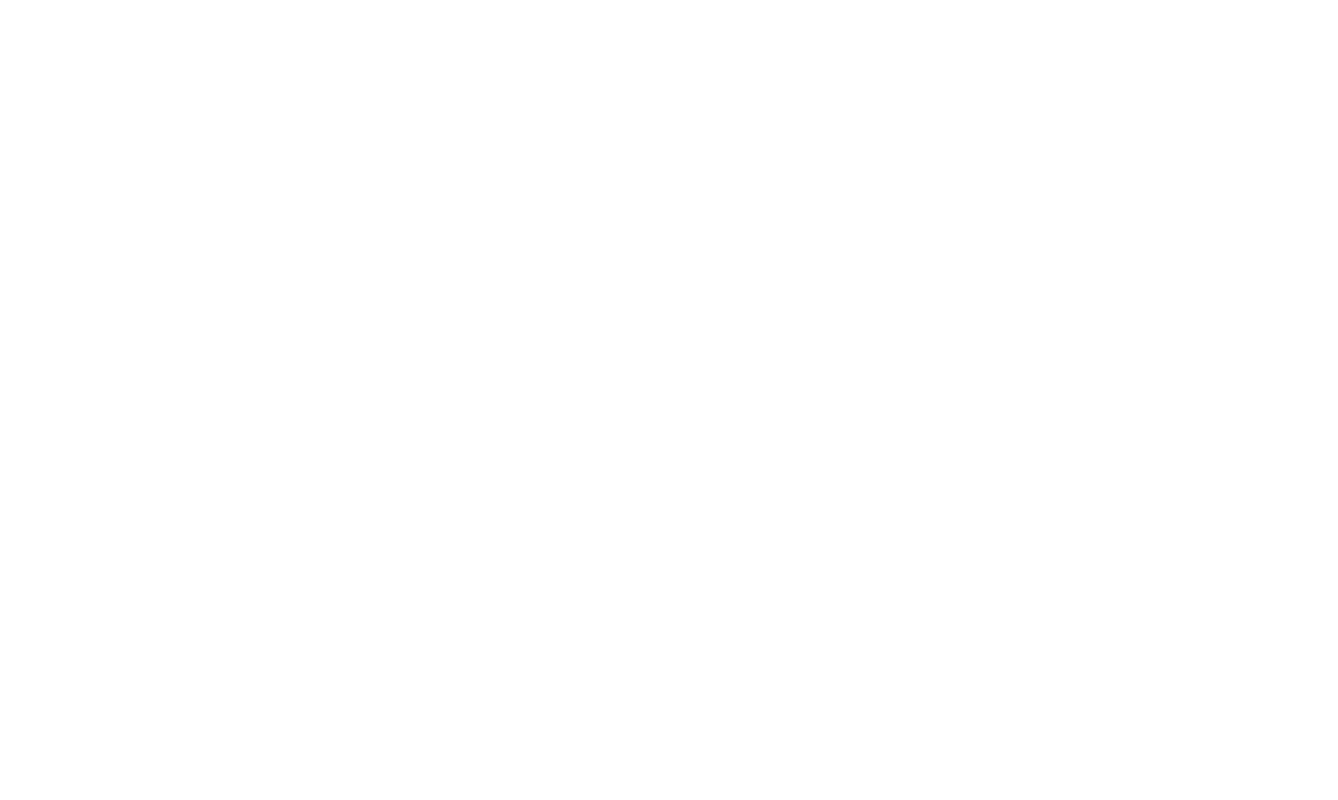
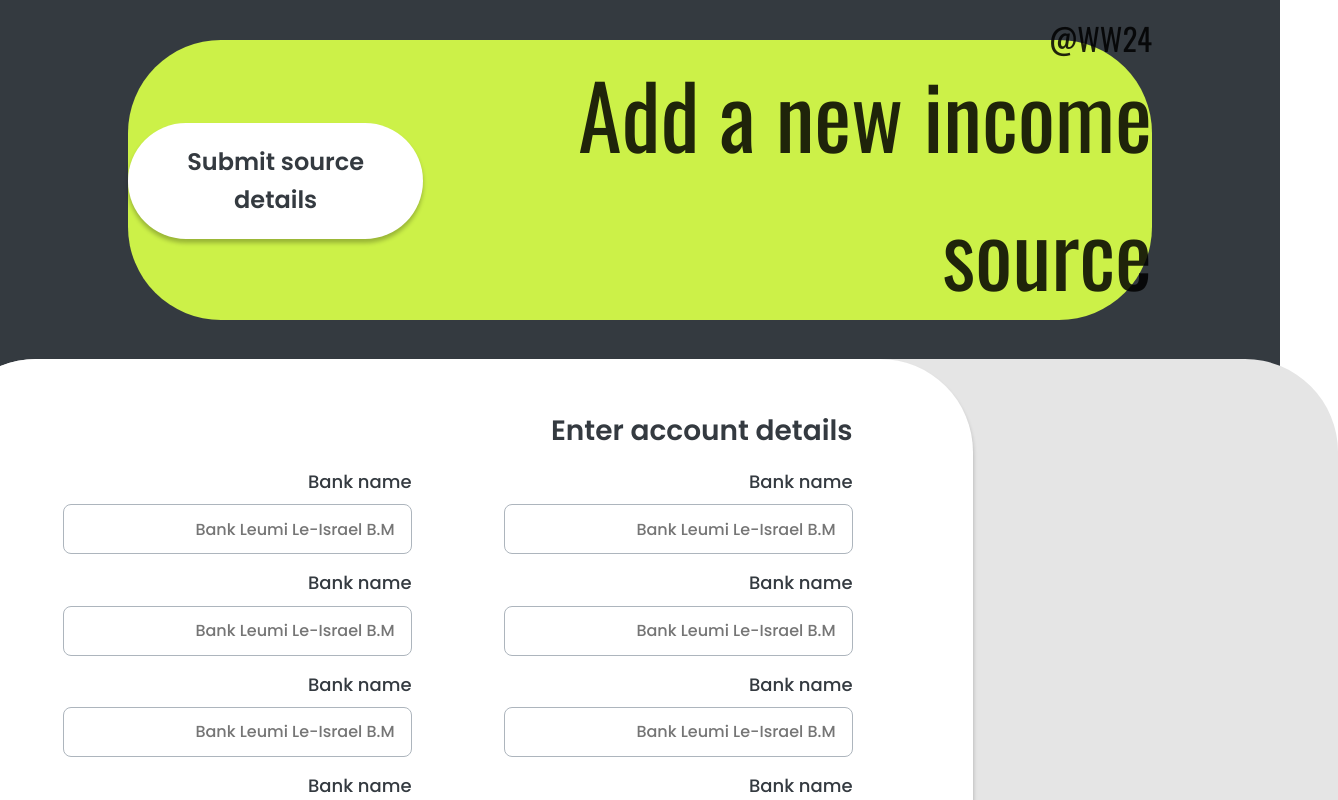
Before and after one commit to echo-webapp/Finance-App, a React (Create React App) app: page /addsource in a window 1280 px wide. Shown: the top 800 px of the page, 1338 px wide, since content can reach past the window. Built offline with nearby package versions, Linux system fonts and the light colour scheme.

Commit message:
Add Source Page

```diff
--- a/package.json
+++ b/package.json
@@ -7,6 +7,7 @@
     "@emotion/react": "^11.7.1",
     "@emotion/styled": "^11.6.0",
     "@mui/material": "^5.2.5",
+    "@mui/x-data-grid": "^5.2.1",
     "@reduxjs/toolkit": "^1.7.1",
     "@testing-library/jest-dom": "^5.16.1",
     "@testing-library/react": "^12.1.2",
--- /dev/null
+++ b/src/components/molecules/clientDataGrid.tsx
@@ -0,0 +1,26 @@
+import * as React from "react";
+import { DataGrid } from "@mui/x-data-grid";
+
+const ClientDataGrid = ({ rows, columns }: any) => {
+  return (
+    <div
+      style={{
+        height: 450,
+        width: "50%",
+        // border: "2px solid #E5E5E5",
+        // borderRadius: "93px",
+      }}
+    >
+      <DataGrid
+        rows={rows}
+        columns={columns}
+        pageSize={5}
+        rowsPerPageOptions={[5]}
+        checkboxSelection
+        disableSelectionOnClick
+      />
+    </div>
+  );
+};
+
+export default ClientDataGrid;
--- /dev/null
+++ b/src/pages/AddSource/addSource.tsx
@@ -0,0 +1,157 @@
+import React, { useState } from "react";
+import Header from "../../components/molecules/header";
+import styled from "styled-components";
+import Input from "../../components/atoms/input";
+const AddClientContainer = styled.div`
+  display: flex;
+  align-items: center;
+  flex-direction: column;
+  background-color: var(--black);
+  width: 100%;
+  min-height: 100vh;
+`;
+const MainContainer = styled.div`
+  width: 1395px;
+  height: 637px;
+  background: var(--lightgrey);
+  border-radius: 93px;
+  margin: 39px;
+`;
+const SubContainer1 = styled.div`
+  padding: 120px;
+  padding-top: 50px;
+  width: 1030px;
+  height: 637px;
+  background: var(--white);
+  box-shadow: 0px 4px 4px rgba(0, 0, 0, 0.25);
+  border-radius: 93px;
+`;
+const SubContainer2 = styled.div``;
+const SubHeader = styled.div`
+  width: 100%;
+  display: flex;
+  justify-content: flex-end;
+  font-weight: 600;
+  font-size: 28px;
+  text-align: right;
+  color: #343a40;
+`;
+const SubContainer11 = styled.div`
+  width: 100%;
+  display: flex;
+  flex-direction: row;
+  align-items: center;
+  justify-content: space-between;
+`;
+const SubContainerItem = styled.div``;
+// const SubContainer11 = styled.div``;
+const AddSource = () => {
+  const [bank, setBank] = useState("");
+  const [iban, setiban] = useState("");
+  const [name, setname] = useState("");
+  const [accNumber, setaccNumber] = useState("");
+  return (
+    <AddClientContainer>
+      <Header
+        heading="Add a new income source"
+        subheading="@WW24"
+        buttonText="Submit source details"
+        buttonHandler={() => {}}
+      />
+      <MainContainer>
+        <SubContainer1>
+          <SubHeader>Enter account details</SubHeader>
+          <SubContainer11>
+            <SubContainerItem>
+              <div style={{ marginTop: "15px" }}>
+                <Input
+                  type="text"
+                  label="Bank name"
+                  placeholder="Bank Leumi Le-Israel B.M"
+                  height={50}
+                  value={bank}
+                  setvalue={setBank}
+                />
+              </div>
+              <div style={{ marginTop: "15px" }}>
+                <Input
+                  type="text"
+                  label="Bank name"
+                  placeholder="Bank Leumi Le-Israel B.M"
+                  height={50}
+                  value={bank}
+                  setvalue={setBank}
+                />
+              </div>
+              <div style={{ marginTop: "15px" }}>
+                <Input
+                  type="text"
+                  label="Bank name"
+                  placeholder="Bank Leumi Le-Israel B.M"
+                  height={50}
+                  value={bank}
+                  setvalue={setBank}
+                />
+              </div>
+              <div style={{ marginTop: "15px" }}>
+                <Input
+                  type="text"
+                  label="Bank name"
+                  placeholder="Bank Leumi Le-Israel B.M"
+                  height={50}
+                  value={bank}
+                  setvalue={setBank}
+                />
+              </div>
+            </SubContainerItem>
+            <SubContainerItem>
+              <div style={{ marginTop: "15px" }}>
+                <Input
+                  type="text"
+                  label="Bank name"
+                  placeholder="Bank Leumi Le-Israel B.M"
+                  height={50}
+                  value={bank}
+                  setvalue={setBank}
+                />
+              </div>
+              <div style={{ marginTop: "15px" }}>
+                <Input
+                  type="text"
+                  label="Bank name"
+                  placeholder="Bank Leumi Le-Israel B.M"
+                  height={50}
+                  value={bank}
+                  setvalue={setBank}
+                />
+              </div>
+              <div style={{ marginTop: "15px" }}>
+                <Input
+                  type="text"
+                  label="Bank name"
+                  placeholder="Bank Leumi Le-Israel B.M"
+                  height={50}
+                  value={bank}
+                  setvalue={setBank}
+                />
+              </div>
+              <div style={{ marginTop: "15px" }}>
+                <Input
+                  type="text"
+                  label="Bank name"
+                  placeholder="Bank Leumi Le-Israel B.M"
+                  height={50}
+                  value={bank}
+                  setvalue={setBank}
+                />
+              </div>
+            </SubContainerItem>
+          </SubContainer11>
+        </SubContainer1>
+        <SubContainer2></SubContainer2>
+      </MainContainer>
+    </AddClientContainer>
+  );
+};
+
+export default AddSource;
--- a/src/pages/source/NoSource.tsx
+++ b/src/pages/source/NoSource.tsx
@@ -2,6 +2,7 @@
 import Header from "../../components/molecules/header";
 import styled from "styled-components";
 import { Ink } from "../../components/vectors";
+import { useHistory } from "react-router";
 const AddClientContainer = styled.div`
   display: flex;
   align-items: center;
@@ -17,6 +18,7 @@
   color: #ffffff;
 `;
 const NoSource = () => {
+  const history = useHistory();
   return (
     <AddClientContainer>
       <Header
@@ -24,7 +26,7 @@
         subheading="@WW24"
         buttonText="+ Add a Source"
         buttonHandler={() => {
-          console.log("Add a new income source");
+          history.push("/addsource");
         }}
       />
       <div style={{ marginTop: "20px" }}>
--- a/src/routes.tsx
+++ b/src/routes.tsx
@@ -6,6 +6,7 @@
 import Client from "./pages/client/client";
 import AddClient from "./pages/client/addclient";
 import Source from "./pages/source/source";
+import AddSource from "./pages/AddSource/addSource";
 const Router = () => {
   return (
     <Fragment>
@@ -15,6 +16,7 @@
       <Route exact path="/client" component={Client} />
       <Route exact path="/addclient" component={AddClient} />
       <Route exact path="/source/:id" component={Source} />
+      <Route exact path="/addsource" component={AddSource} />
     </Fragment>
   );
 };
--- a/src/test.tsx
+++ b/src/test.tsx
@@ -11,12 +11,55 @@
 import SvgAnimate from "./components/vectors/Animate";
 import Physical_card from "./components/molecules/physical_card";
 import BankaccountCard from "./components/molecules/bankaccount_card";
-
+import ClientDataGrid from "./components/molecules/clientDataGrid";
 const HomeContainer = styled("div")`
   background-color: var(--black);
   min-height: 100vh;
   z-index: 100;
 `;
+const columns: any = [
+  { field: "id", headerName: "ID", width: 90 },
+  {
+    field: "firstName",
+    headerName: "First name",
+    width: 150,
+    editable: true,
+  },
+  {
+    field: "lastName",
+    headerName: "Last name",
+    width: 150,
+    editable: true,
+  },
+  {
+    field: "age",
+    headerName: "Age",
+    type: "number",
+    width: 110,
+    editable: true,
+  },
+  {
+    field: "fullName",
+    headerName: "Full name",
+    description: "This column has a value getter and is not sortable.",
+    sortable: false,
+    width: 160,
+    valueGetter: (params: any) =>
+      `${params.row.firstName || ""} ${params.row.lastName || ""}`,
+  },
+];
+
+const rows: any = [
+  { id: 1, lastName: "Snow", firstName: "Jon", age: 35 },
+  { id: 2, lastName: "Lannister", firstName: "Cersei", age: 42 },
+  { id: 3, lastName: "Lannister", firstName: "Jaime", age: 45 },
+  { id: 4, lastName: "Stark", firstName: "Arya", age: 16 },
+  { id: 5, lastName: "Targaryen", firstName: "Daenerys", age: null },
+  { id: 6, lastName: "Melisandre", firstName: null, age: 150 },
+  { id: 7, lastName: "Clifford", firstName: "Ferrara", age: 44 },
+  { id: 8, lastName: "Frances", firstName: "Rossini", age: 36 },
+  { id: 9, lastName: "Roxie", firstName: "Harvey", age: 65 },
+];
 
 const Test = () => {
   const [input, setinput] = useState("");
@@ -28,12 +71,12 @@
 
   return (
     <HomeContainer>
-      <Button
+      {/* <Button
         title="Add new client"
         type="secondary"
         clickHandler={() => {}}
         padding="20px 20px"
-      />
+      /> */}
 
       {/* <Button
         title="Add new client"
@@ -64,7 +107,7 @@
           height={30}
         />
       </div> */}
-      <div style={{ marginTop: 100 }}></div>
+      {/* <div style={{ marginTop: 100 }}></div>
       <div style={{ marginLeft: 100 }}>
         <NewCustomer />
       </div>
@@ -76,7 +119,8 @@
       </div>
       <div style={{ marginLeft: 300, marginTop: 300, paddingBottom: 300 }}>
         <BankaccountCard theme="dark" />
-      </div>
+      </div> */}
+      <ClientDataGrid columns={columns} rows={rows} />
     </HomeContainer>
   );
 };
--- a/src/theme.tsx
+++ b/src/theme.tsx
@@ -22,4 +22,22 @@
     box-sizing: border-box;
     font-family:var(--font);
   }
+  .MuiDataGrid-root{
+    border: 2px solid #E5E5E5 !important;
+    padding: 25px !important;
+    border-radius: 93px !important;
+    color:white !important;
+  }
+  .MuiDataGrid-columnHeaders{
+    color: #CCF148 !important;
+  }
+  .MuiTablePagination-root{
+    color: #FFFFFF !important;
+  }
+  .MuiDataGrid-columnSeparator{
+    visibility: hidden;
+  }
+  /* .MuiButtonBase-root{
+    color: #FDA600 !important;
+  } */
 `;
```
Also changed, not shown: 1 other file (tests, documents, lock files or other folders).
